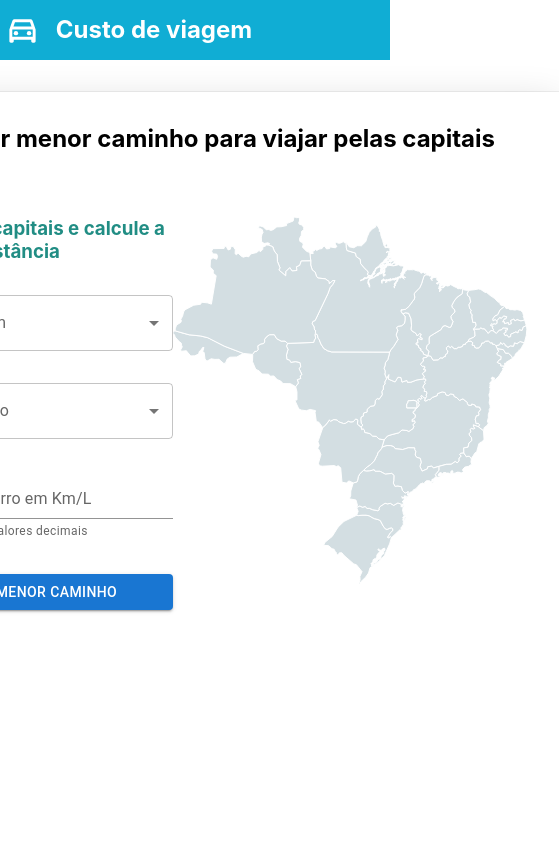
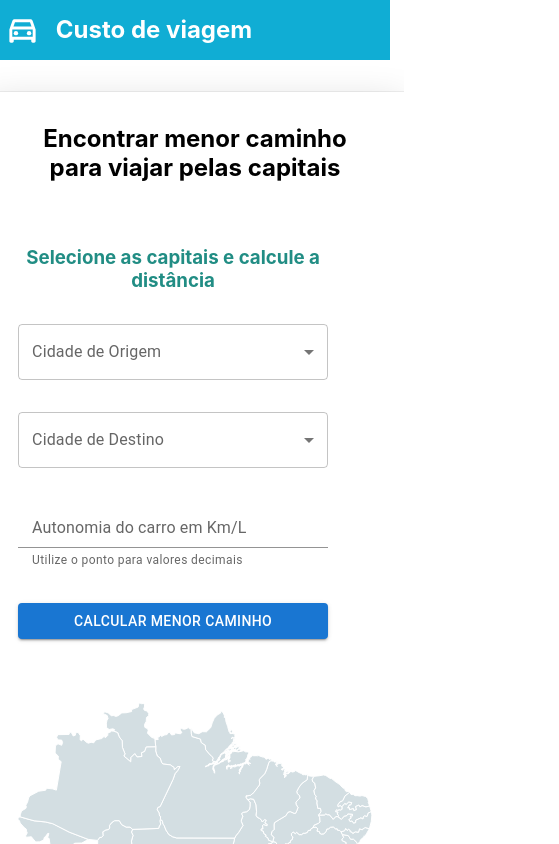
Before and after one commit to projeto-de-algoritmos/Grafos2_Custo-de-Viagens, a React (Create React App) app in the folder custo_viagens/: page / in a window 390 px wide. Shown: the top 844 px of the page, 559 px wide, since content can reach past the window. Built offline with nearby package versions, Linux system fonts and the light colour scheme.

Commit message:
add responsive screen

```diff
--- a/custo_viagens/src/App.js
+++ b/custo_viagens/src/App.js
@@ -10,7 +10,7 @@ function App() {
       <Flex minHeight="100vh" justifyContent="center">
         <S.Wrapper>
           <h2>Encontrar menor caminho para viajar pelas capitais</h2>
-          <Flex justifyContent="space-between" alignItems="center">
+          <Flex justifyContent="space-between" alignItems="center" flexWrap="wrap">
             <Form />
           </Flex>
         </S.Wrapper>
--- a/custo_viagens/src/components/Form/index.jsx
+++ b/custo_viagens/src/components/Form/index.jsx
@@ -56,7 +56,7 @@ const Form = () => {
 
     setDistance(shortestPath);
     const distanceFloat = parseFloat(shortestPath.distance)
-    setCost(distanceFloat * 7 / carInput);
+    setCost(distanceFloat * 6.79 / carInput); // 6.79 é o preço médio da gasolina em Fev/2022
     setCar(carInput);
     asyncForEach(shortestPath.path, async (capital, index) => {
       let capitalMap = document.getElementById(capital);
@@ -86,7 +86,7 @@ const Form = () => {
   }
 
   return (
-    <Flex justifyContent="space-between" minWidth="100%">
+    <Flex justifyContent="space-between" minWidth="100%" flexWrap="wrap">
       <div>
         <form onSubmit={handleSubmit}>
           <Flex width="310px" style={{ gap: '2rem' }} flexDirection="column">
@@ -104,6 +104,7 @@ const Form = () => {
                 name="source"
                 label="Cidade de origem"
                 onChange={handleChangeSource}
+                required
               >
                 {capitals?.map((capital, index) => (
                   <MenuItem key={index} value={capital}>
@@ -123,6 +124,7 @@ const Form = () => {
                 name="target"
                 label="Cidade de destino"
                 onChange={handleChangeTarget}
+                required
               >
                 {capitals?.map((capital, index) => (
                   <MenuItem key={index} value={capital}>
@@ -142,6 +144,7 @@ const Form = () => {
                 name="car"
                 label = "Autonomia do carro em Km/L"
                 onChange={carAutonomy}
+                required
               />
               <FormHelperText>Utilize o ponto para valores decimais</FormHelperText>
             </FormControl>
--- a/custo_viagens/src/components/Form/styles.js
+++ b/custo_viagens/src/components/Form/styles.js
@@ -2,4 +2,9 @@ import styled from 'styled-components';
 
 export const MapContainer = styled.div`
   display: flex;
+
+  @media (max-width: 700px) {
+    margin-top: 2rem;
+    flex-direction: column;
+  }
 `;
--- a/custo_viagens/src/components/MapCaption/index.jsx
+++ b/custo_viagens/src/components/MapCaption/index.jsx
@@ -21,7 +21,7 @@ const MapCaption = ({ distance, cost, car }) => {
           </Flex>
         );
       })}
-      <div>
+      <Flex alignItems="center" flexDirection="column" marginBottom="2rem">
         {typeof distance.distance === 'number' && (
           <p>Distância percorrida entre as capitais:{distance.distance} Km</p>
         )}
@@ -31,7 +31,7 @@ const MapCaption = ({ distance, cost, car }) => {
         {typeof cost === 'number' && (
           <p>Custo:{Math.round(cost*100)/100} reais</p>
         )}
-      </div>
+      </Flex>
     </S.Wrapper>
   );
 };
```
